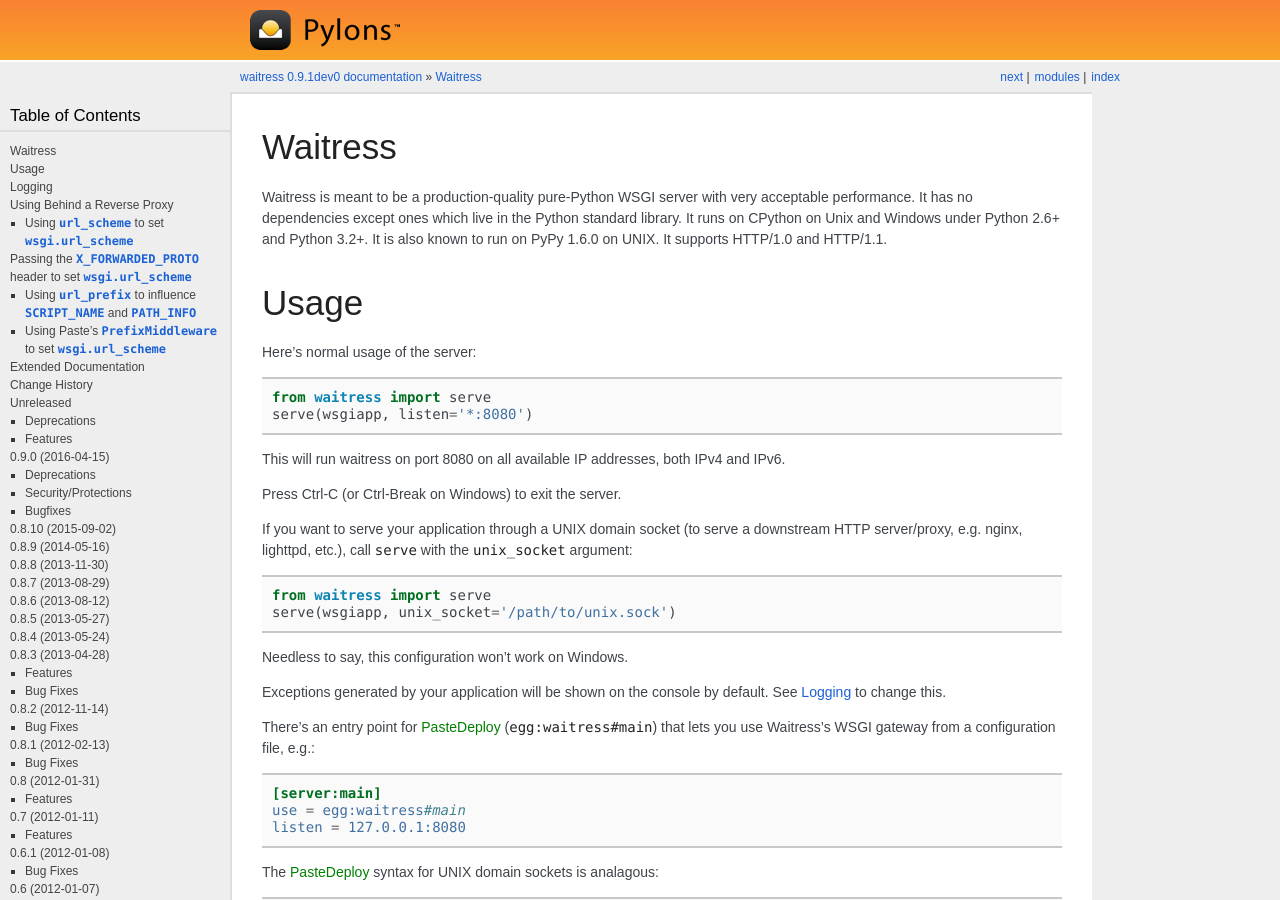
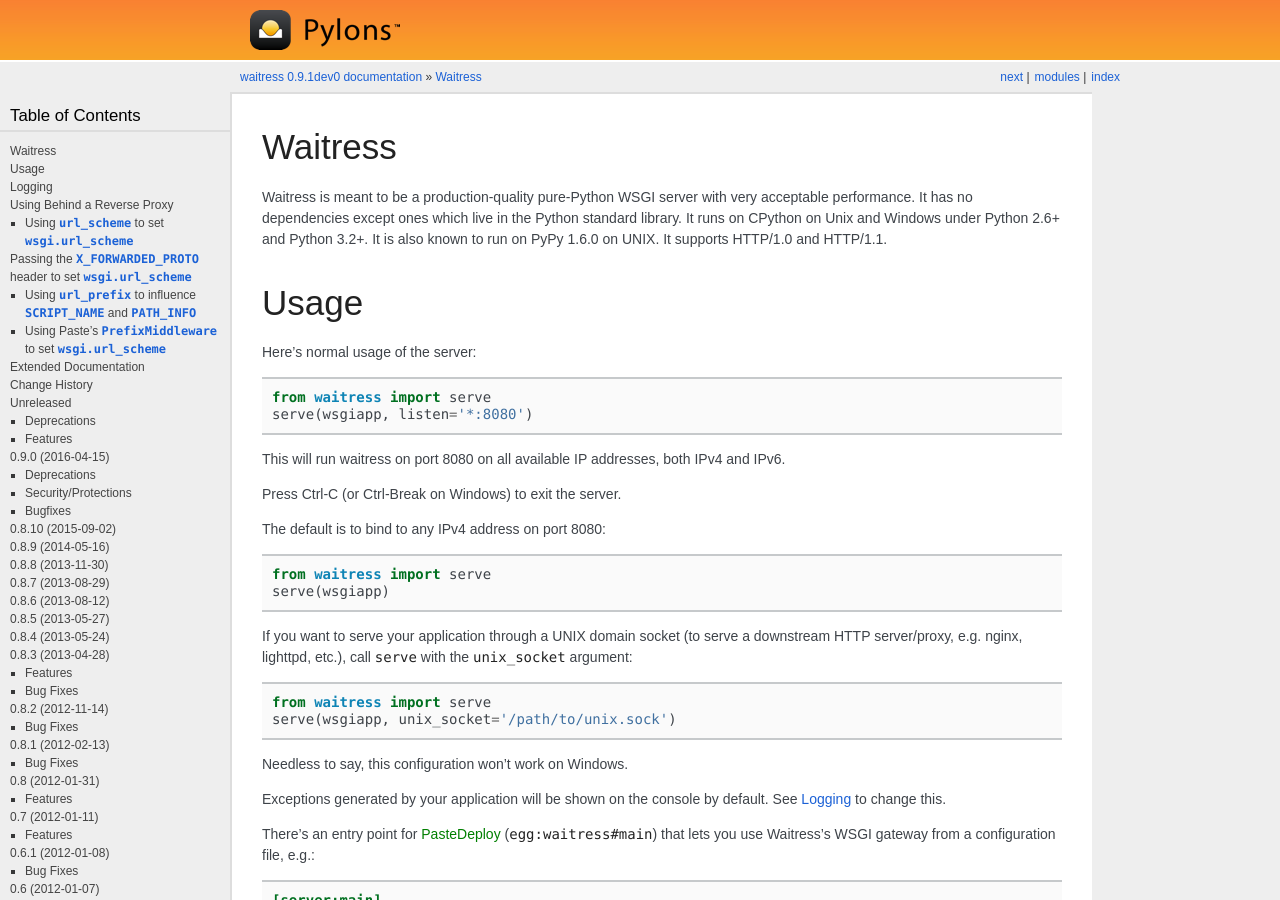
Before and after one commit to Pylons/waitress, a Sphinx documentation site: the page built from docs/index.rst, in a window 1280 px wide and 900 px high. Built offline with Sphinx 7.4.7, drawn with Linux system fonts in a browser that asks for light colours; some web fonts are replaced.

Commit message:
Show example using defaults

```diff
--- a/docs/index.rst
+++ b/docs/index.rst
@@ -21,6 +21,13 @@ This will run waitress on port 8080 on all available IP addresses, both IPv4
 and IPv6.
 
 Press Ctrl-C (or Ctrl-Break on Windows) to exit the server.
+
+The default is to bind to any IPv4 address on port 8080:
+
+.. code-block:: python
+
+   from waitress import serve
+   serve(wsgiapp)
 
 If you want to serve your application through a UNIX domain socket (to serve
 a downstream HTTP server/proxy, e.g. nginx, lighttpd, etc.), call ``serve``
```
